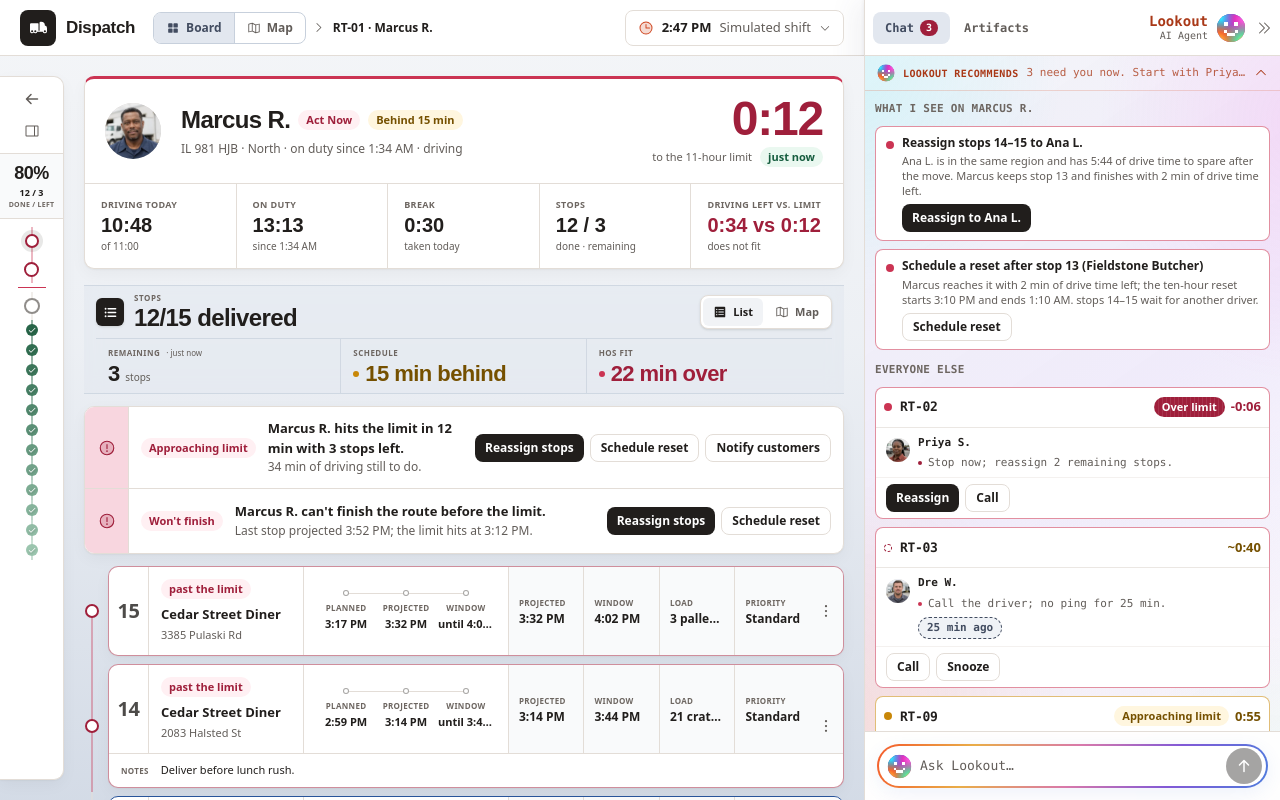
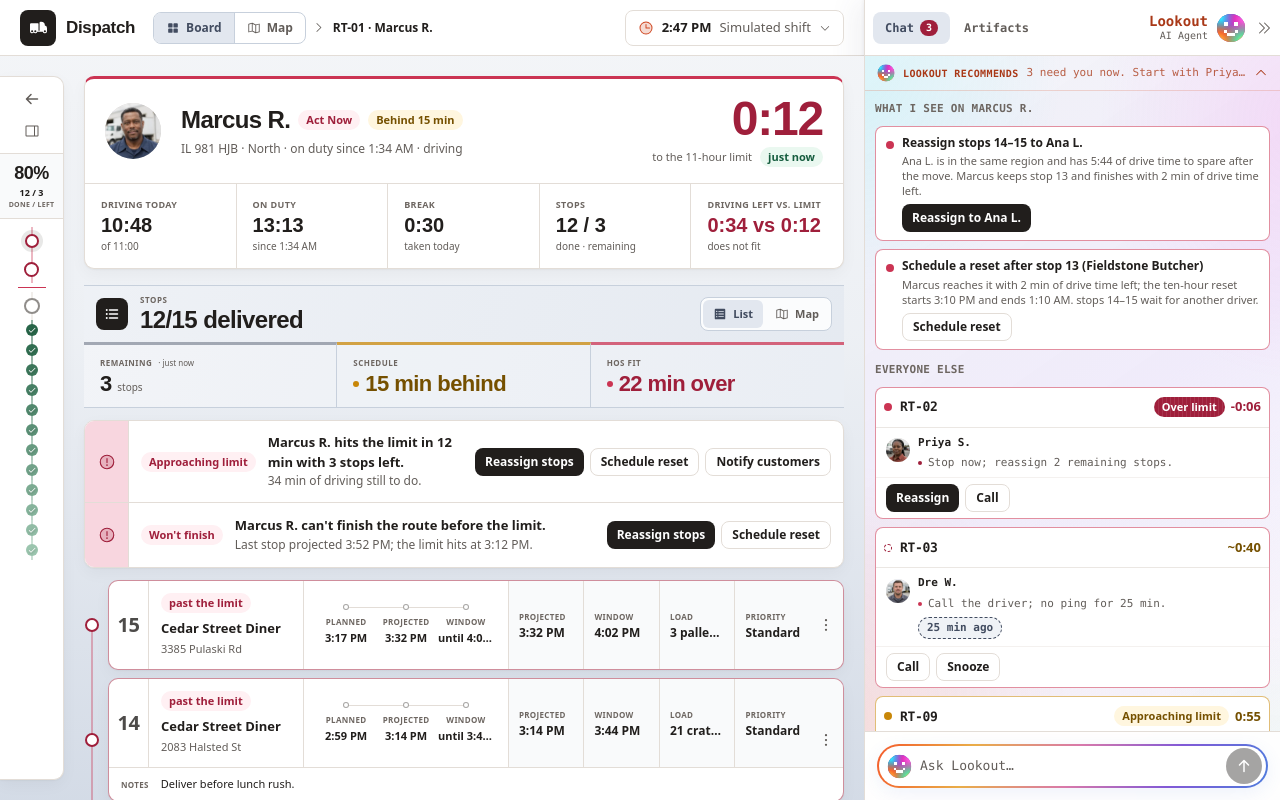
Before and after one commit to davekeller/dispatcher-dashboard, a React (Vite) app: page /routes/drv-01 in a window 1280 px wide. Built offline with nearby package versions, Linux system fonts and the light colour scheme.

Commit message:
Refine the Stops status instrument

```diff
--- a/src/index.css
+++ b/src/index.css
@@ -124,6 +124,15 @@ body { @apply bg-canvas text-ink font-sans; }
   box-shadow:
     -1px 0 3px rgb(42 48 61 / 0.05),
     -10px 0 26px rgb(66 76 96 / 0.07);
+}
+
+.stops-navbar {
+  background:
+    linear-gradient(
+      112deg,
+      color-mix(in srgb, var(--color-panel) 42%, var(--color-nav-selected)) 0%,
+      color-mix(in srgb, var(--color-offline-board) 58%, var(--color-board)) 100%
+    );
 }
 
 .lookout-card-ring {
--- a/src/views/route/RouteFilePage.tsx
+++ b/src/views/route/RouteFilePage.tsx
@@ -34,6 +34,13 @@ const SIGNAL_TEXT: Record<RouteSignalTone, string> = {
   watch: 'text-watch',
   act_now: 'text-act-now',
   offline: 'text-offline',
+}
+
+const SIGNAL_RULE: Record<RouteSignalTone, string> = {
+  clear: 'border-t-clear-fill/75',
+  watch: 'border-t-watch-fill/75',
+  act_now: 'border-t-act-now-fill/75',
+  offline: 'border-t-offline-fill/75',
 }
 
 /** A file for one driver's day, in the case-file shape: the route rail down the left, then one
@@ -94,7 +101,7 @@ export default function RouteFilePage() {
   const pastLimitIds = new Set(stopsPastLimit(view))
   // On the map the rail's selection is the page's; it starts on the next stop, like the rail does when reading.
   const mapSelection = selectedStop ?? view.next?.id ?? null
-  const seg = (on: boolean) => `inline-flex h-7 items-center gap-1.5 rounded-[6px] px-2.5 text-[11px] font-semibold transition ${on ? 'bg-board text-ink' : 'text-muted hover:bg-board/60 hover:text-ink'}`
+  const seg = (on: boolean) => `inline-flex h-7 items-center gap-1.5 rounded-[6px] px-2.5 text-[11px] font-semibold transition ${on ? 'bg-nav-selected text-nav-selected-ink' : 'text-muted hover:bg-nav-selected/45 hover:text-ink'}`
 
   return (
     <div className="route-workspace flex min-h-full items-start gap-5 py-5 pr-5">
@@ -102,18 +109,18 @@ export default function RouteFilePage() {
       <div className="flex min-w-0 flex-1 flex-col gap-4">
         <DriverCard view={view} card={card} />
         <section>
-          <header className="sticky top-0 z-30 mb-3 flex min-h-14 w-full flex-wrap items-stretch border-y border-nav-selected-line/70 bg-nav-selected/55 px-3 backdrop-blur">
-            <div className="order-1 flex min-w-0 flex-1 items-center gap-2.5 py-2 pr-3">
-              <span className="flex h-7 w-7 shrink-0 items-center justify-center rounded-[6px] bg-ink text-on-accent shadow-sm" aria-hidden="true">
-                <ListBullets size={15} weight="bold" />
+          <header className="stops-navbar sticky top-0 z-30 mb-3 flex min-h-14 w-full flex-wrap items-stretch border-y border-nav-selected-line backdrop-blur">
+            <div className="order-1 flex min-w-0 flex-1 items-center gap-3 px-3 py-2.5">
+              <span className="flex h-8 w-8 shrink-0 items-center justify-center rounded-control bg-ink text-on-accent" aria-hidden="true">
+                <ListBullets size={16} weight="bold" />
               </span>
               <div className="min-w-0">
                 <p className="text-[8px] font-semibold uppercase leading-none tracking-[0.07em] text-label">Stops</p>
                 <h2 className="tnum mt-1 whitespace-nowrap font-display text-2xl font-semibold leading-none tracking-tight text-ink">{view.done}/{view.total} delivered</h2>
               </div>
             </div>
-            <dl aria-label="Route status" className="order-3 grid min-w-0 basis-full grid-cols-3 divide-x divide-nav-selected-line/70 border-t border-nav-selected-line/70">
-              <div className="flex min-w-0 flex-col justify-center px-3 py-2">
+            <dl aria-label="Route status" className="order-3 grid min-w-0 basis-full grid-cols-3 divide-x divide-nav-selected-line bg-panel/20">
+              <div className="flex min-w-0 flex-col justify-center border-t-[3px] border-t-nav-selected-ink/45 px-4 py-3">
                 <dt className="flex min-w-0 items-center gap-1.5 text-[8px] font-semibold uppercase tracking-[0.06em] text-label">
                   <span>Remaining</span>
                   <span className="truncate font-medium normal-case tracking-normal text-muted" title={`Updated ${fmtAge(view.pingAgeMin)}`}>· {fmtAge(view.pingAgeMin)}</span>
@@ -121,7 +128,7 @@ export default function RouteFilePage() {
                 <dd className="tnum mt-1 font-display text-[22px] font-semibold leading-none tracking-tight text-ink">{view.remaining.length} <span className="font-sans text-[10px] font-medium tracking-normal text-muted">stops</span></dd>
               </div>
               {routeSignals.map((signal) => (
-                <div key={signal.label} className="flex min-w-0 flex-col justify-center px-3 py-2">
+                <div key={signal.label} className={`flex min-w-0 flex-col justify-center border-t-[3px] px-4 py-3 ${SIGNAL_RULE[signal.tone]}`}>
                   <dt className="text-[8px] font-semibold uppercase tracking-[0.06em] text-label">{signal.label}</dt>
                   <dd className={`mt-1 flex min-w-0 items-center gap-1.5 font-display text-[22px] font-semibold leading-none tracking-tight ${SIGNAL_TEXT[signal.tone]}`}>
                     <span className={`h-1.5 w-1.5 shrink-0 rounded-full ${SIGNAL_DOT[signal.tone]}`} />
@@ -130,13 +137,13 @@ export default function RouteFilePage() {
                 </div>
               ))}
             </dl>
-            <div className="order-2 ml-auto flex items-center gap-2 py-2 pl-3">
+            <div className="order-2 ml-auto flex items-center gap-2 py-2.5 pl-3 pr-3">
               {selected.length > 0 && (
                 <Button size="sm" variant="primary" disabled={stale} title={staleReason} onClick={() => open('reassign', view.driver.id, { stopIds: selected })}>
                   Reassign selected ({selected.length})
                 </Button>
               )}
-              <div className="ml-1 flex shrink-0 items-center gap-0.5 rounded-control border border-line bg-panel p-0.5 shadow-sm" role="group" aria-label="Show stops as">
+              <div className="ml-1 flex shrink-0 items-center gap-0.5 rounded-control border border-nav-selected-line bg-panel/85 p-0.5" role="group" aria-label="Show stops as">
                 <button type="button" aria-pressed={mode === 'list'} onClick={() => setMode('list')} className={seg(mode === 'list')} title="Stops as a list">
                   <ListBullets size={14} weight={mode === 'list' ? 'fill' : 'regular'} /> List
                 </button>
```
Also changed, not shown: 3 other files (tests, documents, lock files or other folders).
